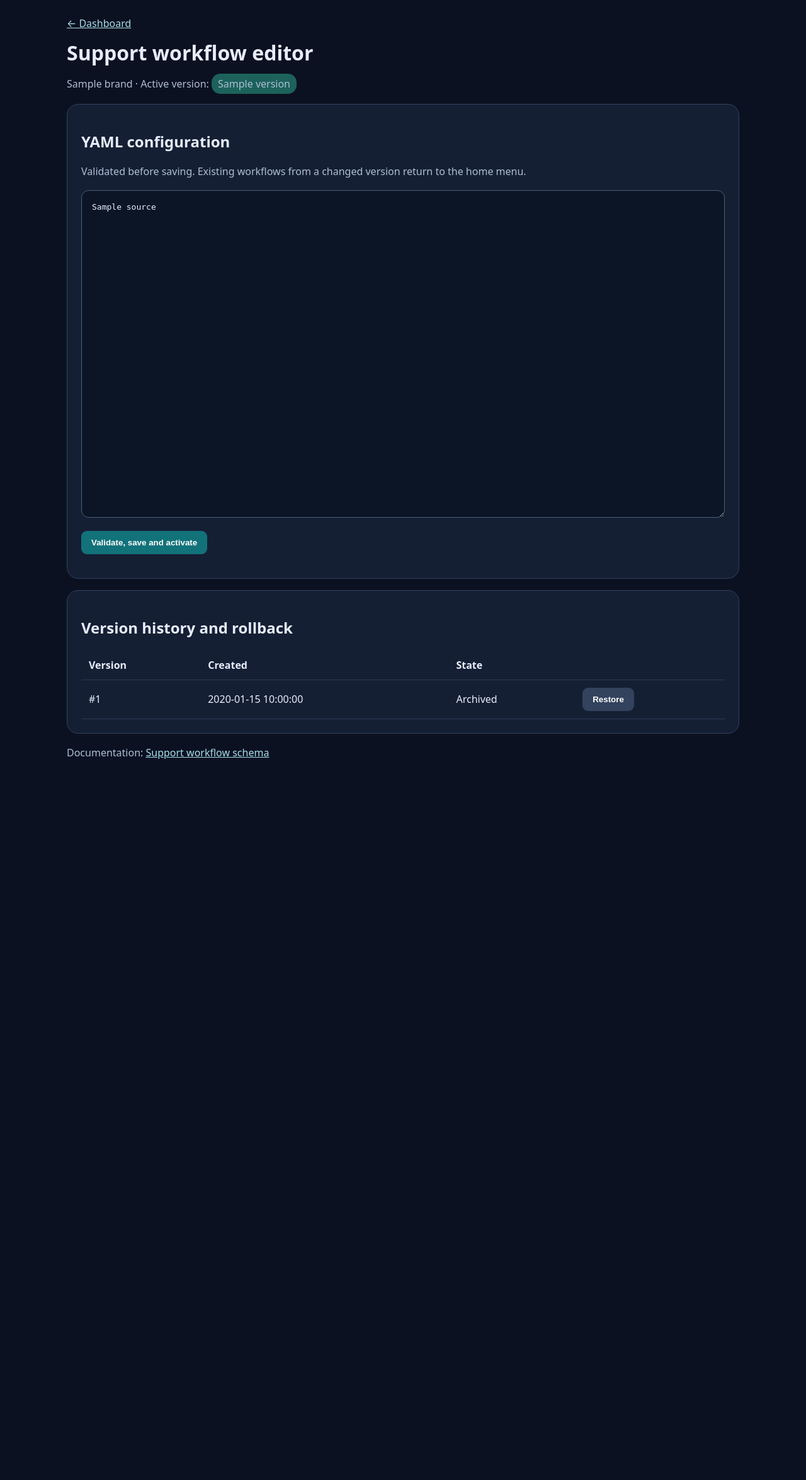
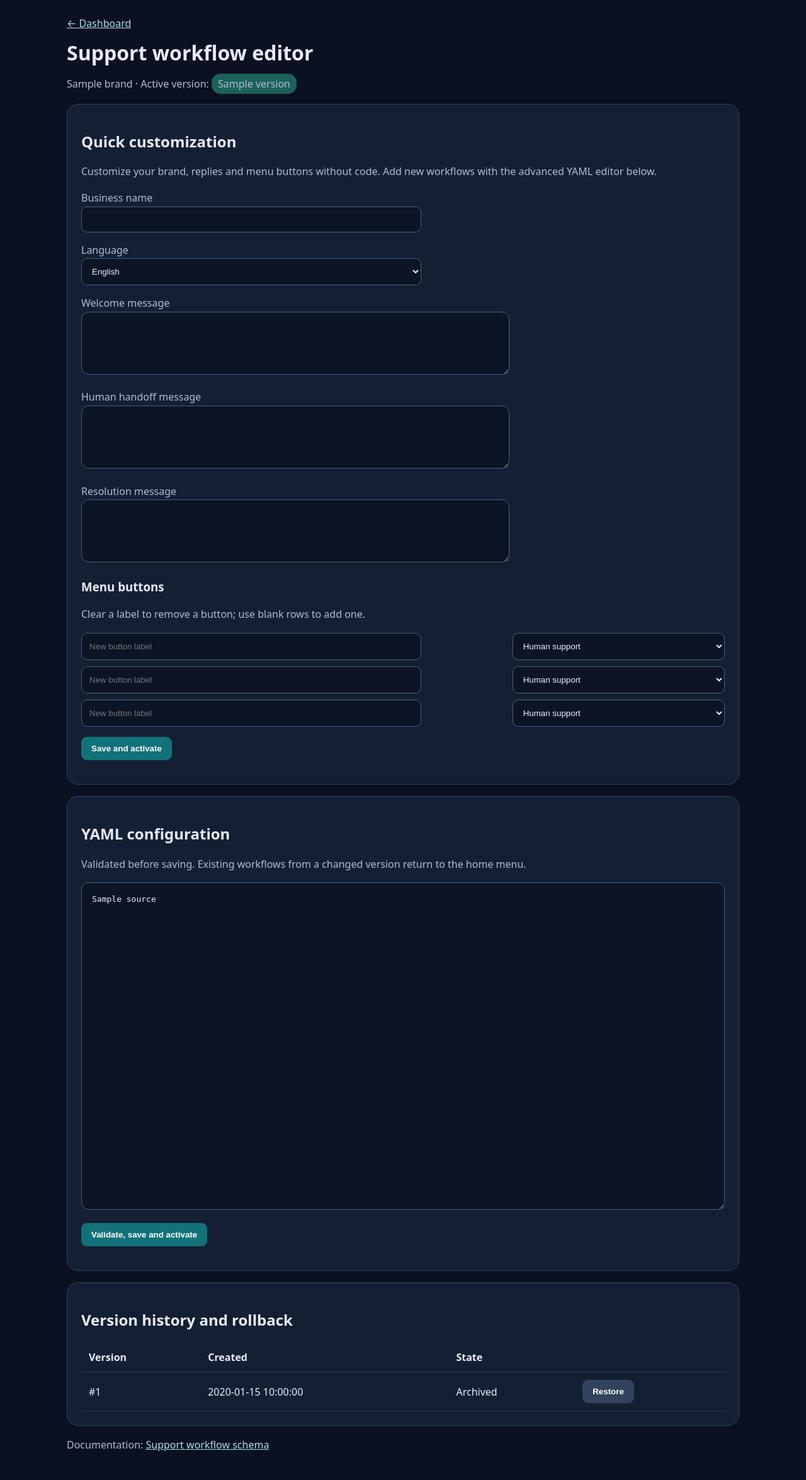
Before and after one commit to TIR3D4/ReplyForge, a FastAPI app: template templates/playbook.html in a window 1280 px wide. Shown: the whole page at 63% size. Before the commit the page ends 1205 px from the top, so only its background shows below. Run offline with FastAPI, Linux system fonts and the light colour scheme; the template is opened without the code that fills it: most values are stand-ins (such as "Sample title", 1, 10 or a date in 2020); parts of the project's set-up code (start-up, migrations or seed data) failed here and were passed over.

Commit message:
feat(ui): add accessible no-code customization form alongside YAML editor

```diff
--- a/templates/playbook.html
+++ b/templates/playbook.html
@@ -10,6 +10,9 @@
 textarea{font-family:ui-monospace,monospace;font-size:13px;line-height:1.5;
 border:1px solid #476077;background:#0b1525;color:#e8f1ff;width:100%;border-radius:12px;
 padding:16px;min-height:520px;resize:vertical;direction:ltr;text-align:left}
+input,select{background:#0b1525;color:#e8f1ff;border:1px solid #476077;border-radius:9px;padding:12px;width:100%;max-width:540px}
+.menu-row{display:grid;grid-template-columns:2fr 1fr;gap:10px;margin-bottom:10px}
+textarea.small{min-height:90px;height:100px;width:100%;max-width:680px;direction:inherit;text-align:start;font-family:inherit}
 button{background:#12727a;border:0;color:white;border-radius:9px;padding:11px 16px;
 cursor:pointer;font-weight:600}button.secondary{background:#33425d}
 table{width:100%;border-collapse:collapse}td,th{text-align:start;border-bottom:1px solid #2a3953;padding:12px}
@@ -21,6 +24,43 @@
 <h1>{{ 'ویرایش هوشمند منو و گردش‌کار' if locale == 'fa' else 'Support workflow editor' }}</h1>
 <p>{{ brand }} · {{ 'نسخه فعال' if locale == 'fa' else 'Active version' }}:
 <span class="pill">{{ version if version else 'file default' }}</span></p>
+<div class="panel">
+<h2>{{ 'شخصی‌سازی آسان' if locale == 'fa' else 'Quick customization' }}</h2>
+<p>{{ 'نام کسب‌وکار، پیام‌ها و دکمه‌های منو را بدون ویرایش کد تنظیم کن. برای افزودن گردش‌کار جدید از ویرایشگر YAML پایین استفاده کن.' if locale == 'fa' else 'Customize your brand, replies and menu buttons without code. Add new workflows with the advanced YAML editor below.' }}</p>
+<form method="post" action="/admin/playbook/basic">
+<input type="hidden" name="csrf_token" value="{{ csrf }}">
+<p><label>{{ 'نام کسب‌وکار' if locale == 'fa' else 'Business name' }}<br>
+<input name="brand" maxlength="100" value="{{ config.brand }}" required></label></p>
+<p><label>{{ 'زبان' if locale == 'fa' else 'Language' }}<br>
+<select name="locale">
+<option value="en" {% if locale == 'en' %}selected{% endif %}>English</option>
+<option value="fa" {% if locale == 'fa' %}selected{% endif %}>فارسی</option>
+</select></label></p>
+<p><label>{{ 'پیام خوش‌آمدگویی' if locale == 'fa' else 'Welcome message' }}<br>
+<textarea name="welcome" class="small" maxlength="1200" required>{{ config.welcome or '' }}</textarea></label></p>
+<p><label>{{ 'پیام ارجاع به انسان' if locale == 'fa' else 'Human handoff message' }}<br>
+<textarea name="handoff_text" class="small" maxlength="1200" required>{{ config.handoff_text or '' }}</textarea></label></p>
+<p><label>{{ 'پیام پایان موفق' if locale == 'fa' else 'Resolution message' }}<br>
+<textarea name="resolution_text" class="small" maxlength="1200" required>{{ config.resolution_text or '' }}</textarea></label></p>
+<h3>{{ 'دکمه‌های منو' if locale == 'fa' else 'Menu buttons' }}</h3>
+<p>{{ 'برای حذف دکمه، نامش را خالی کن. برای افزودن، از ردیف‌های خالی استفاده کن.' if locale == 'fa' else 'Clear a label to remove a button; use blank rows to add one.' }}</p>
+{% for item in config.menu %}
+<div class="menu-row">
+<input name="menu_label" maxlength="80" value="{{ item.label }}" aria-label="Menu button label">
+<select name="menu_action" aria-label="Menu action">
+<option value="human" {% if item.action == 'human' %}selected{% endif %}>Human support</option>
+{% for flow in flow_names %}<option value="flow:{{ flow }}" {% if item.action == 'flow:' ~ flow %}selected{% endif %}>{{ flow }}</option>{% endfor %}
+</select></div>
+{% endfor %}
+{% for index in range(3) %}
+<div class="menu-row">
+<input name="menu_label" maxlength="80" placeholder="{{ 'دکمه جدید' if locale == 'fa' else 'New button label' }}">
+<select name="menu_action"><option value="human">Human support</option>
+{% for flow in flow_names %}<option value="flow:{{ flow }}">{{ flow }}</option>{% endfor %}
+</select></div>
+{% endfor %}
+<p><button>{{ 'ذخیره و فعال‌سازی' if locale == 'fa' else 'Save and activate' }}</button></p>
+</form></div>
 <div class="panel">
 <h2>{{ 'پیکربندی YAML' if locale == 'fa' else 'YAML configuration' }}</h2>
 <p>{{ 'قبل از ذخیره اعتبارسنجی می‌شود؛ اگر نسخه فعلی تغییر کند، فرایندهای ناتمام برای جلوگیری از ناسازگاری به منوی اصلی برمی‌گردند.' if locale == 'fa' else 'Validated before saving. Existing workflows from a changed version return to the home menu.' }}</p>
```
